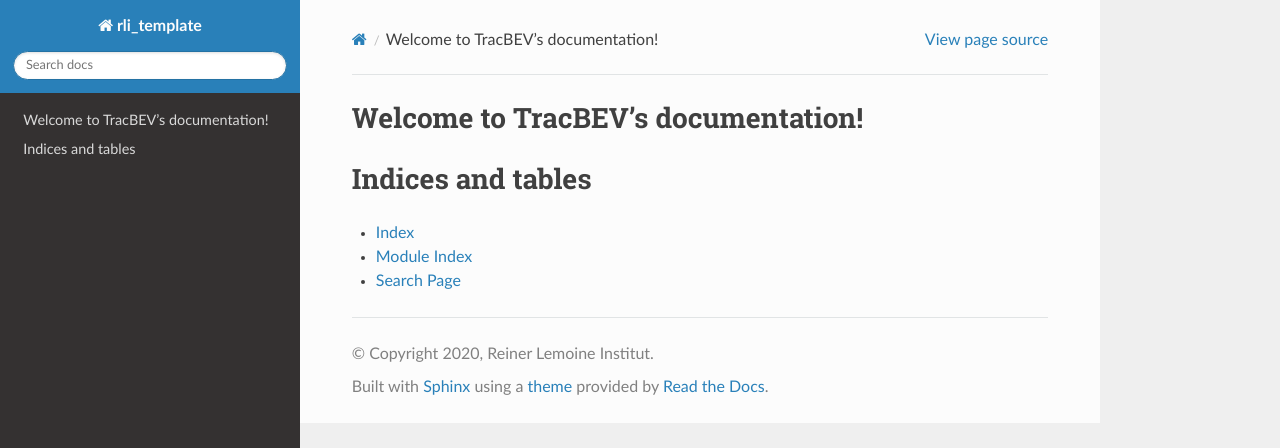
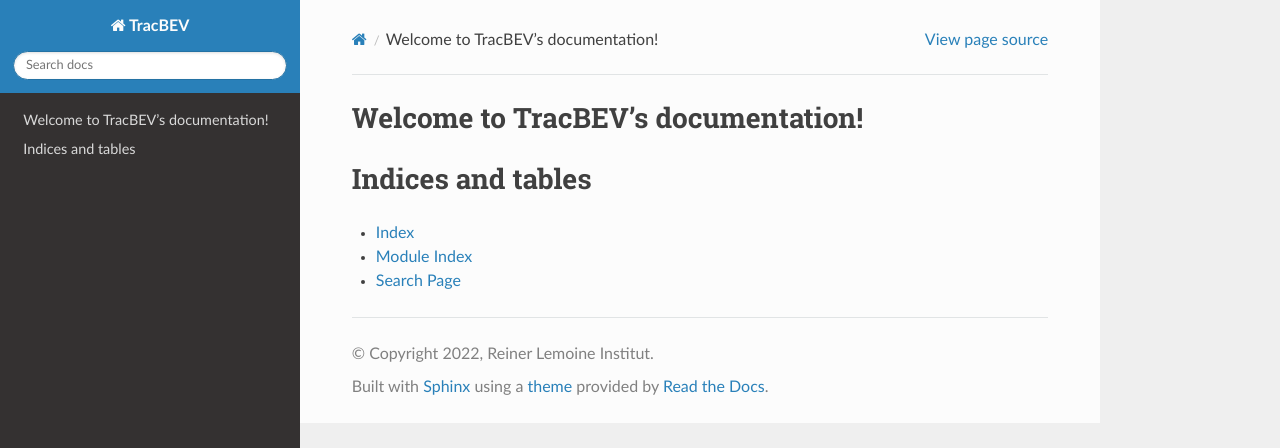
Before and after one commit to rl-institut/tracbev, a Sphinx documentation site: the page built from docs/index.rst, in a window 1280 px wide. Shown: the top 448 px of the page. Built offline with Sphinx 7.4.7 and the Read the Docs theme 2.0.0, drawn with Linux system fonts in a browser that asks for light colours.

Commit message:
adjust conf.py #13

```diff
--- a/docs/conf.py
+++ b/docs/conf.py
@@ -17,12 +17,12 @@ sys.path.insert(0, os.path.abspath('..'))
 
 # -- Project information -----------------------------------------------------
 
-project = 'rli_template'
-copyright = '2020, Reiner Lemoine Institut'
+project = 'TracBEV'
+copyright = '2022, Reiner Lemoine Institut'
 author = 'Reiner Lemoine Institut'
 
 # The full version, including alpha/beta/rc tags
-release = '0.0.1'
+release = '0.1.0'
 
 
 # -- General configuration ---------------------------------------------------
```
